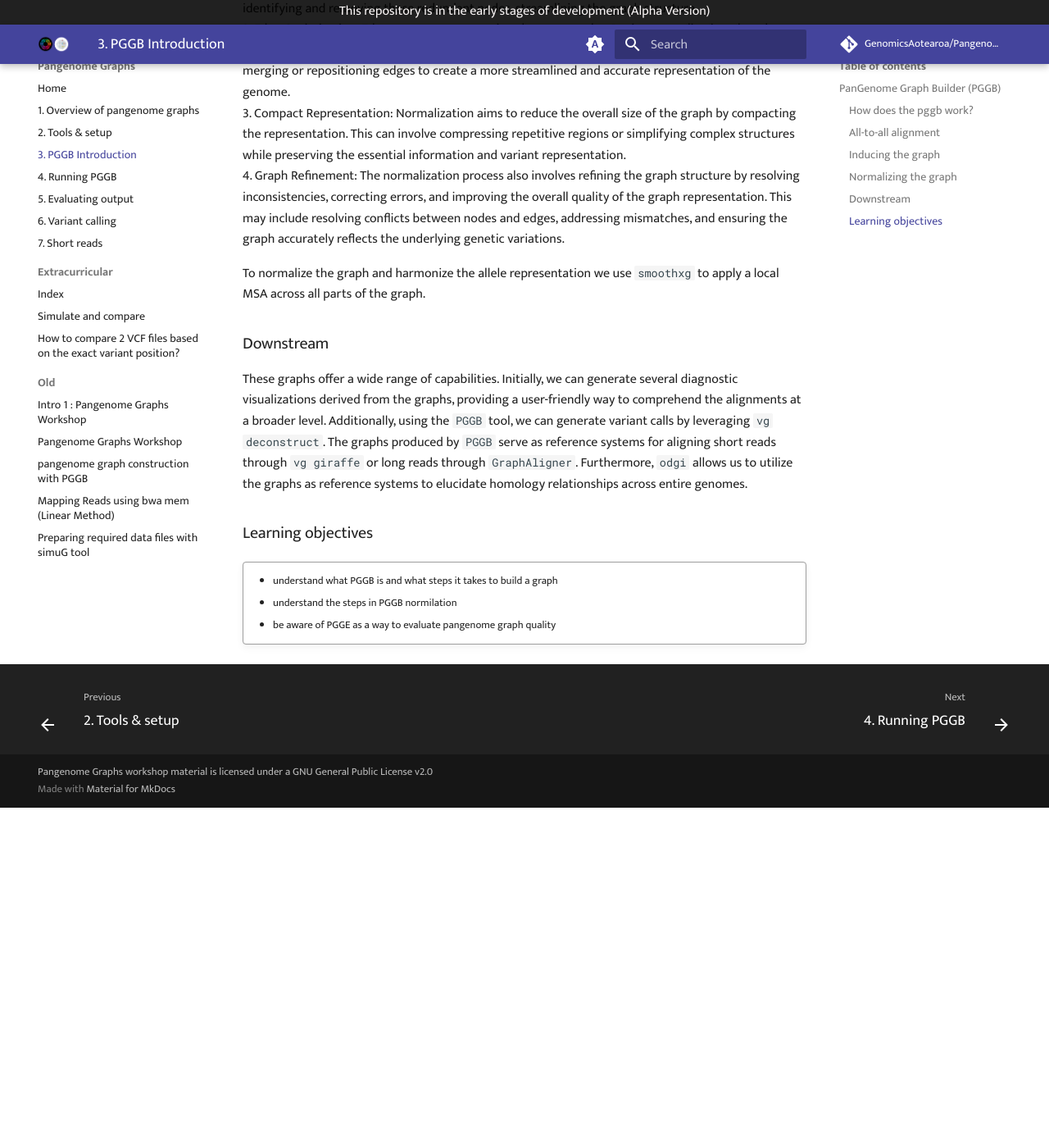
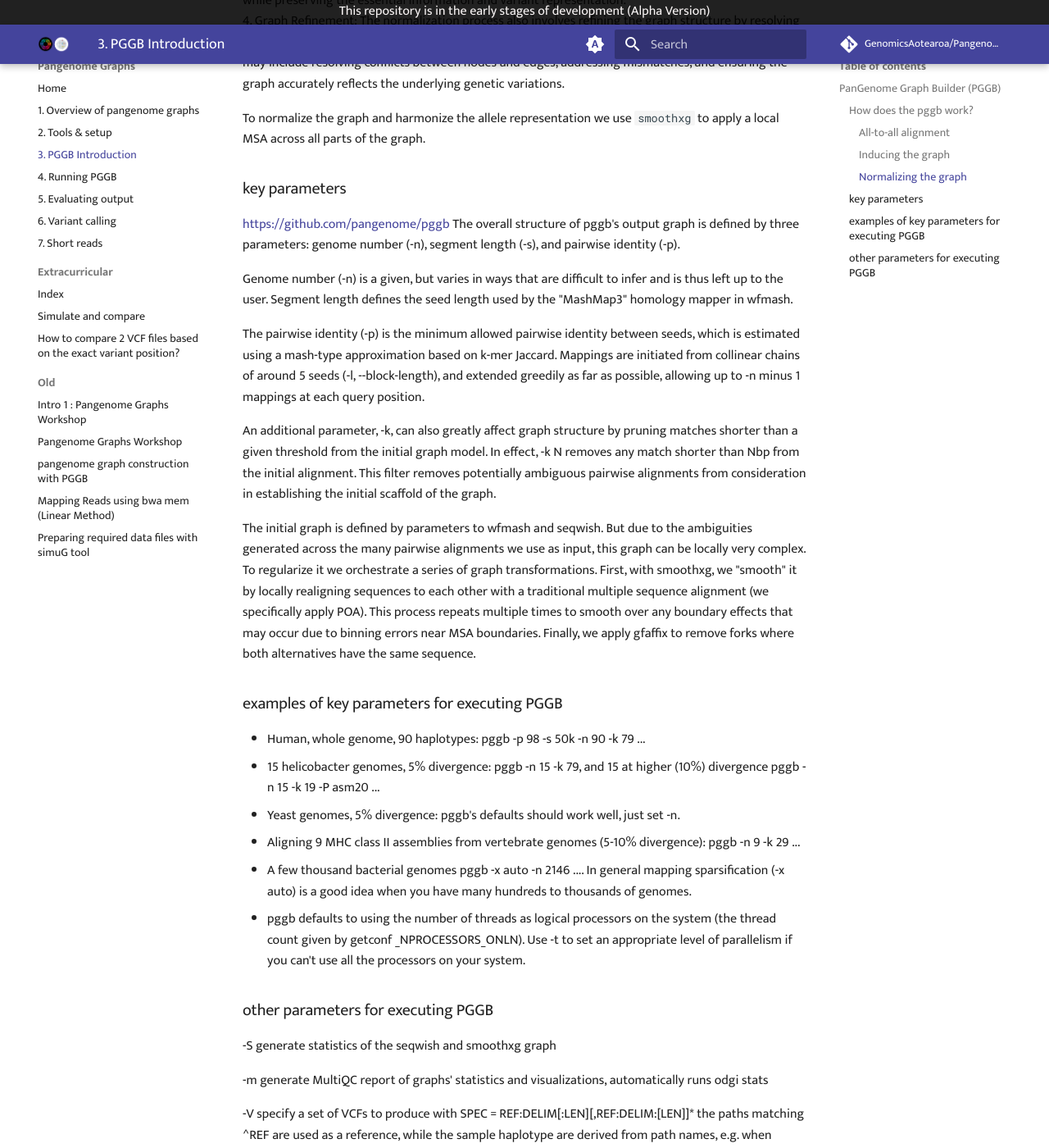
Before and after one commit to GenomicsAotearoa/Pangenome-Graphs-Workshop, an MkDocs documentation site: the page built from docs/3_Introduction_to_pggb.md, in a window 1280 px wide and 1400 px high, scrolled down 1522 px. Shown: the whole window at 82% size. Built offline with MkDocs 1.6.1 and Material for MkDocs 9.7.7, drawn with Linux system fonts in a browser that asks for light colours; comment, search, counter and statistics services are not loaded; before the commit the page ends 2507 px from its top, so only the background shows below that; some of the changed text lies outside the part shown.

Commit message:
Update 3_Introduction_to_pggb.md

```diff
--- a/docs/3_Introduction_to_pggb.md
+++ b/docs/3_Introduction_to_pggb.md
@@ -10,22 +10,17 @@ This graph can be used to study genetic diversity, gene function, and evolution.
 </p>
 
 ### How does the pggb  work?
-The key features and purpose of the PGGB include:
-1.	Progressive Approach: The PGGB algorithm follows a step-by-step approach, iteratively adding genetic variants to the graph one at a time.
-2.	Variant Integration: The tool efficiently integrates genetic variants, including single nucleotide variations (SNVs), insertions, deletions, and larger structural variations, into the graph representation.
-3.	Optimal Placement: For each variant, the PGGB algorithm determines the most suitable position to incorporate it into the graph. This involves aligning the variant sequence with the existing graph structure while minimizing conflicts with the nodes and edges.
-4.	Graph Expansion: Once the optimal placement is determined, the PGGB algorithm expands the graph by adding new nodes and edges to represent the variant sequence. The overall graph structure is modified to connect the variant nodes with the adjacent reference nodes.
-5.	Large-Scale Graph Construction: The PGGB algorithm is designed to handle large-scale genomes and can efficiently construct genome graphs containing extensive genetic variations.
+PGGB generates graphs using an all-to-all alignment of input sequences (wfmash), graph induction (seqwish), and progressive normalization (smoothxg, gfaffix). After construction, pggb generates diagnostic visualizations of the graph (odgi). A variant call report (in VCF) representing both small and large variants can be generated based on any reference genome included in the graph (vg). pggb writes its output in GFAv1 format, which can be used as input by numerous "genome graph" and pangenome tools, such as the vg and odgi toolkits.-Scale Graph Construction: The PGGB algorithm is designed to handle large-scale genomes and can efficiently construct genome graphs containing extensive genetic variations.
 
-### All-to-all alignment
+#### All-to-all alignment
 Generally, refers to the process of aligning all sequences in a given set against each other, rather than aligning them to a single reference sequence.
 We begin with an alignment with `wfmash`. This compares all sequences to each other and finds the best N mappings for each. It produces base-level alignments.
 
-### Inducing the graph
+#### Inducing the graph
 Refers to the process of constructing the genome graph by progressively integrating genetic variants into a reference genome.
 These base-level alignments are converted into a graph with `seqwish`. A filter is applied to remove short matches, which anchors the graph on confident longer exact matches.
 
-### Normalizing the graph
+#### Normalizing the graph
 This process aims to optimize the structure and representation of the genome graph by resolving redundant or overlapping elements. This step is typically performed after the initial construction of the graph.
 The normalization process in PGGB involves several steps, which may vary depending on the specific implementation or version of the tool. Here are some common steps involved in normalizing the graph:
 1.	Removal of Redundant Nodes: During the construction of the genome graph, it is possible that some nodes become redundant due to overlapping or repetitive sequences. Normalization involves identifying and removing these redundant nodes, streamlining the graph structure.
@@ -35,15 +30,35 @@ The normalization process in PGGB involves several steps, which may vary dependi
 
 To normalize the graph and harmonize the allele representation we use `smoothxg` to apply a local MSA <!-- define: Multiple sequence alignment? --> across all parts of the graph.
 
-### Downstream
-These graphs offer a wide range of capabilities. Initially, we can generate several diagnostic visualizations derived from the graphs, providing a user-friendly way to comprehend the alignments at a broader level. Additionally, using the `PGGB` tool, we can generate variant calls by leveraging `vg deconstruct`. The graphs produced by `PGGB` serve as reference systems for aligning short reads through `vg giraffe` or long reads through `GraphAligner`. Furthermore, `odgi` allows us to utilize the graphs as reference systems to elucidate homology relationships across entire genomes.
+### key parameters
+
+https://github.com/pangenome/pggb
+The overall structure of pggb's output graph is defined by three parameters: genome number (-n), segment length (-s), and pairwise identity (-p).
+
+Genome number (-n) is a given, but varies in ways that are difficult to infer and is thus left up to the user. Segment length defines the seed length used by the "MashMap3" homology mapper in wfmash.
+
+The pairwise identity (-p) is the minimum allowed pairwise identity between seeds, which is estimated using a mash-type approximation based on k-mer Jaccard. Mappings are initiated from collinear chains of around 5 seeds (-l, --block-length), and extended greedily as far as possible, allowing up to -n minus 1 mappings at each query position.
+
+An additional parameter, -k, can also greatly affect graph structure by pruning matches shorter than a given threshold from the initial graph model. In effect, -k N removes any match shorter than Nbp from the initial alignment. This filter removes potentially ambiguous pairwise alignments from consideration in establishing the initial scaffold of the graph.
+
+The initial graph is defined by parameters to wfmash and seqwish. But due to the ambiguities generated across the many pairwise alignments we use as input, this graph can be locally very complex. To regularize it we orchestrate a series of graph transformations. First, with smoothxg, we "smooth" it by locally realigning sequences to each other with a traditional multiple sequence alignment (we specifically apply POA). This process repeats multiple times to smooth over any boundary effects that may occur due to binning errors near MSA boundaries. Finally, we apply gfaffix to remove forks where both alternatives have the same sequence.
 
 
 
-### Learning objectives
+### examples of key parameters for executing PGGB
+- Human, whole genome, 90 haplotypes: pggb -p 98 -s 50k -n 90 -k 79 ...
+- 15 helicobacter genomes, 5% divergence: pggb -n 15 -k 79, and 15 at higher (10%) divergence pggb -n 15 -k 19 -P asm20 ...
+- Yeast genomes, 5% divergence: pggb's defaults should work well, just set -n.
+- Aligning 9 MHC class II assemblies from vertebrate genomes (5-10% divergence): pggb -n 9 -k 29 ...
+- A few thousand bacterial genomes pggb -x auto -n 2146 .... In general mapping sparsification (-x auto) is a good idea when you have many hundreds to thousands of genomes.
+- pggb defaults to using the number of threads as logical processors on the system (the thread count given by getconf _NPROCESSORS_ONLN). Use -t to set an appropriate level of parallelism if you can't use all the processors on your system.
 
-!!! quote ""
 
-    - understand what PGGB is and what steps it takes to build a graph
-    - understand the steps in PGGB normilation
-    - be aware of PGGE as a way to evaluate pangenome graph quality
+### other parameters for executing PGGB
+-S generate statistics of the seqwish and smoothxg graph
+
+-m generate MultiQC report of graphs' statistics and visualizations, automatically runs odgi stats
+
+-V specify a set of VCFs to produce with SPEC = REF:DELIM[:LEN][,REF:DELIM:[LEN]]* the paths matching ^REF are used as a reference, while the sample haplotype are derived from path names, e.g. when DELIM=# and with '-V chm13:#', a path named HG002#1#ctg would be assigned to sample HG002 phase 1. If LEN is specified and greater than 0, the VCFs are decomposed, filtering sites whose max allele length is greater than LEN. [default: off]
+
+-o, --output-dir PATH       output directory
```
